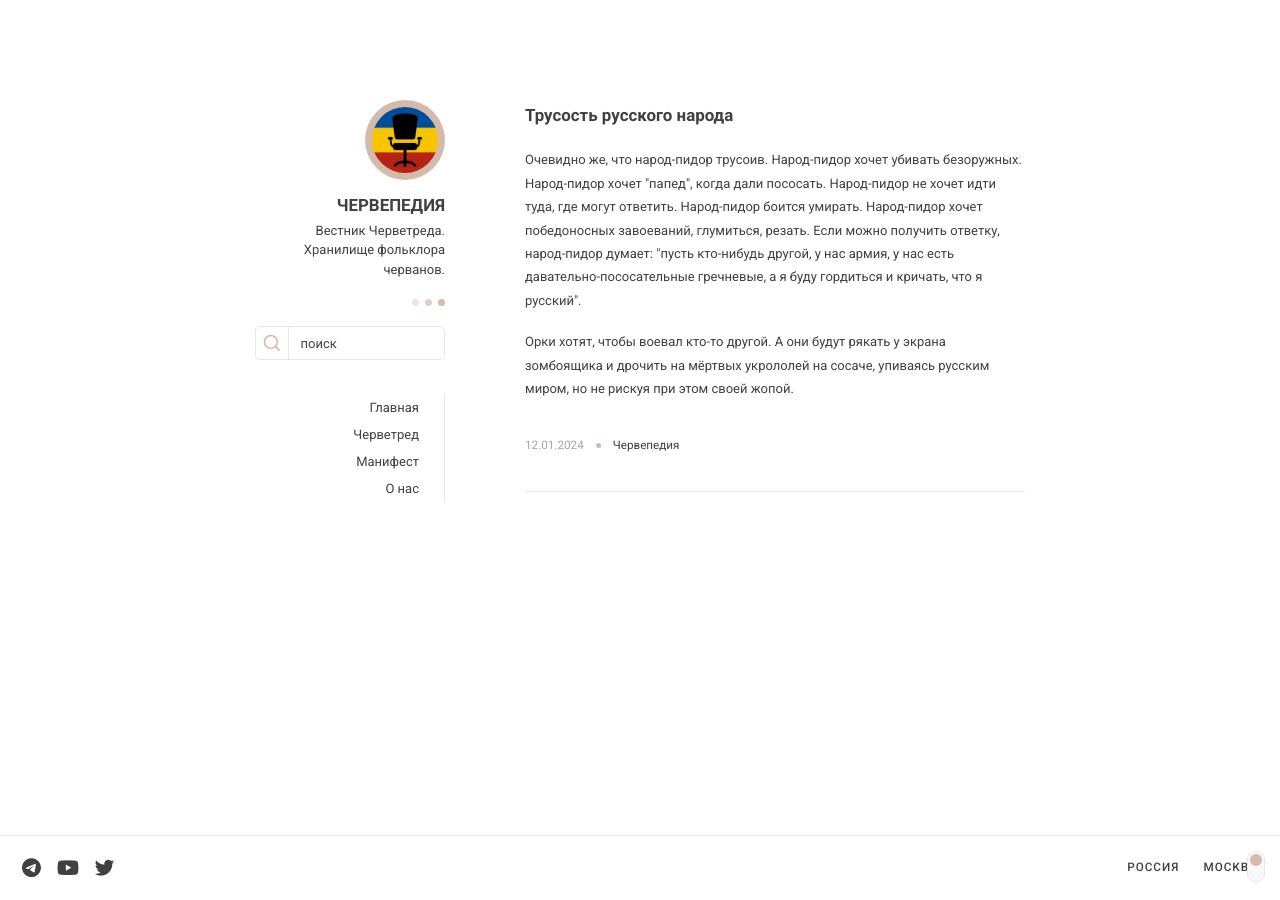
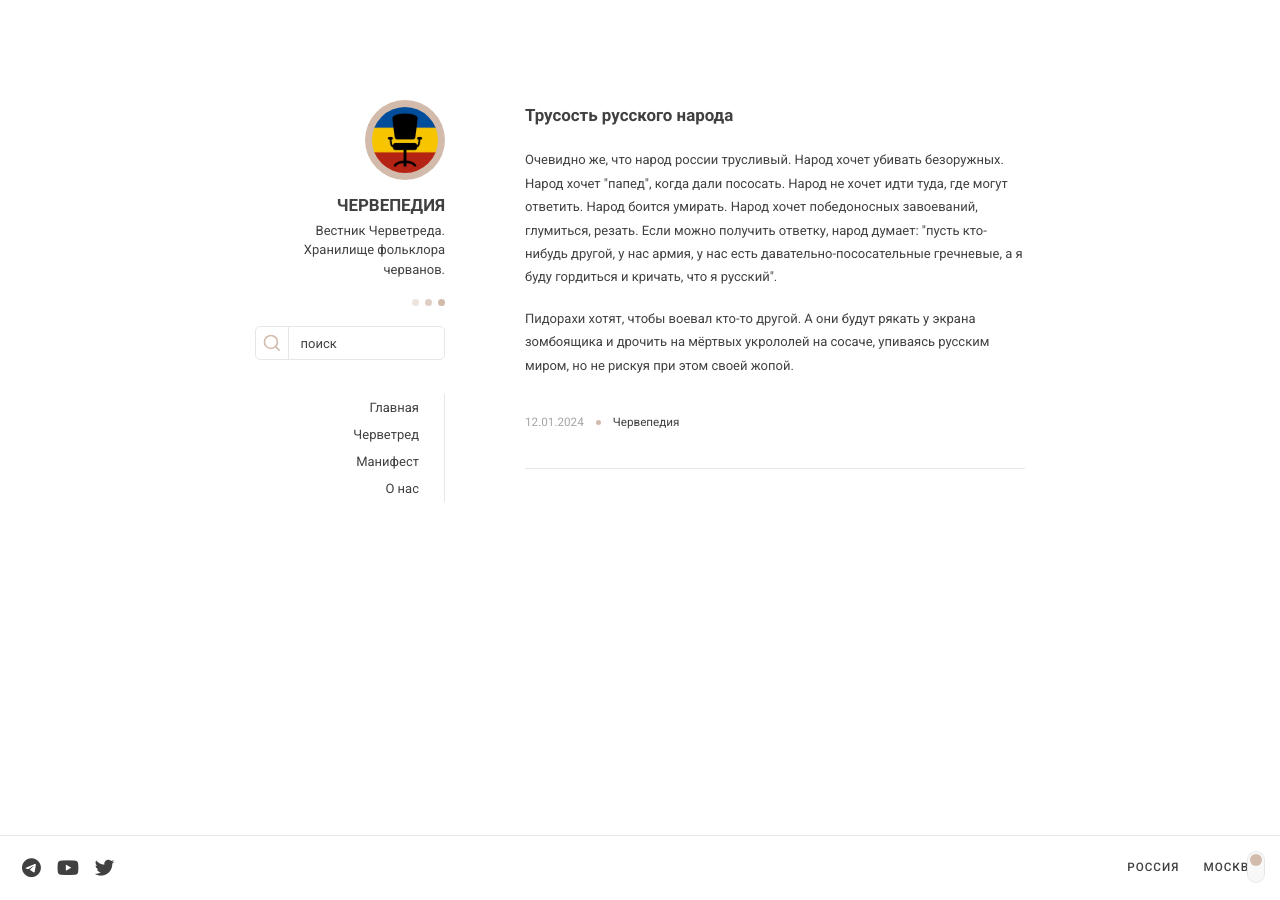
Before and after one commit to chervepediya/chervepediya.github.io, a Jekyll site: the page built from _posts/2024-01-12-trusost-naroda.md, in a window 1280 px wide. Built offline with Jekyll 4.4.1, drawn with Linux system fonts in a browser that asks for light colours; a script that is not in the unit is left out.

Commit message:
Update 2024-01-12-trusost-naroda.md

```diff
--- a/_posts/2024-01-12-trusost-naroda.md
+++ b/_posts/2024-01-12-trusost-naroda.md
@@ -5,6 +5,6 @@ date: 2024-01-12
 layout: post
 ---
 
-<p>Очевидно же, что народ-пидор трусоив. Народ-пидор хочет убивать безоружных. Народ-пидор хочет "папед", когда дали пососать. Народ-пидор не хочет идти туда, где могут ответить. Народ-пидор боится умирать. Народ-пидор хочет победоносных завоеваний, глумиться, резать. Если можно получить ответку, народ-пидор думает: "пусть кто-нибудь другой, у нас армия, у нас есть давательно-пососательные гречневые, а я буду гордиться и кричать, что я русский".</p>
+<p>Очевидно же, что народ россии трусливый. Народ хочет убивать безоружных. Народ хочет "папед", когда дали пососать. Народ не хочет идти туда, где могут ответить. Народ боится умирать. Народ хочет победоносных завоеваний, глумиться, резать. Если можно получить ответку, народ думает: "пусть кто-нибудь другой, у нас армия, у нас есть давательно-пососательные гречневые, а я буду гордиться и кричать, что я русский".</p>
 
-<p>Орки хотят, чтобы воевал кто-то другой. А они будут рякать у экрана зомбоящика и дрочить на мёртвых укрололей на сосаче, упиваясь русским миром, но не рискуя при этом своей жопой.</p>
+<p>Пидорахи хотят, чтобы воевал кто-то другой. А они будут рякать у экрана зомбоящика и дрочить на мёртвых укрололей на сосаче, упиваясь русским миром, но не рискуя при этом своей жопой.</p>
```
